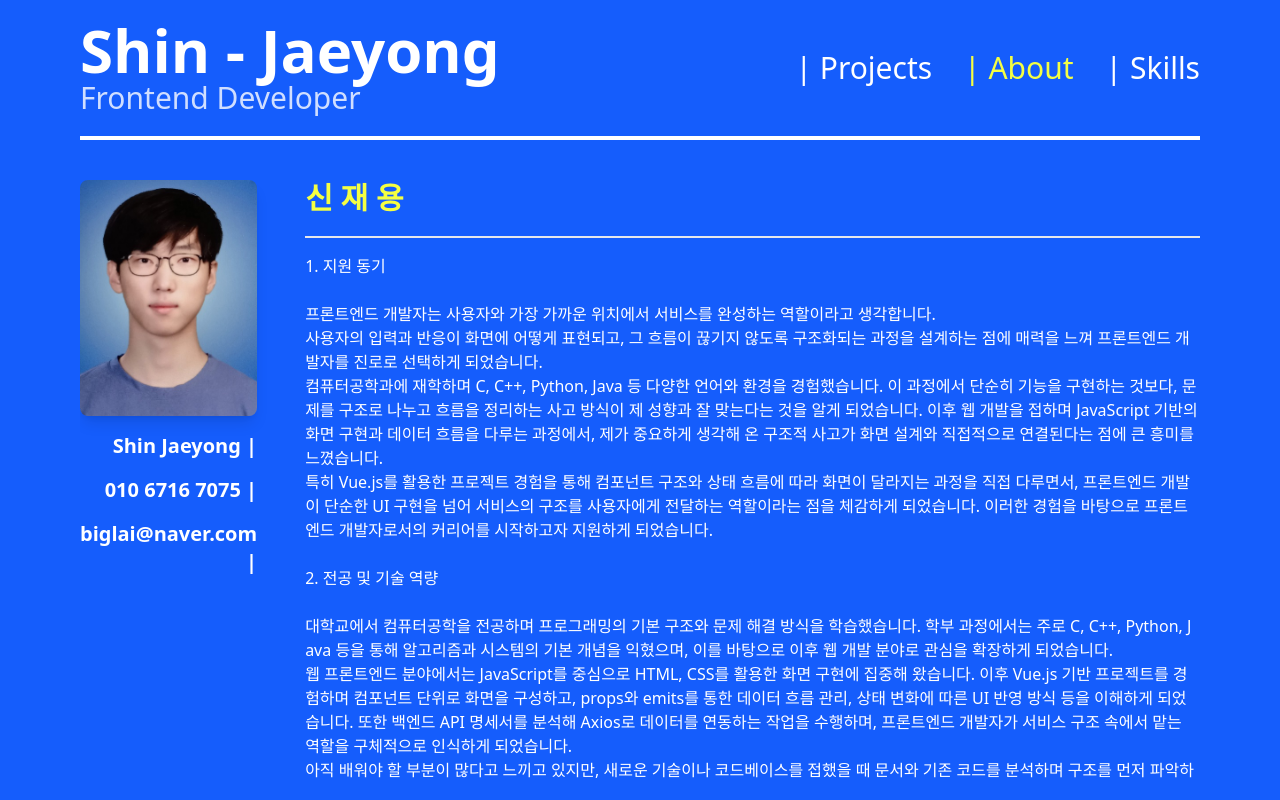
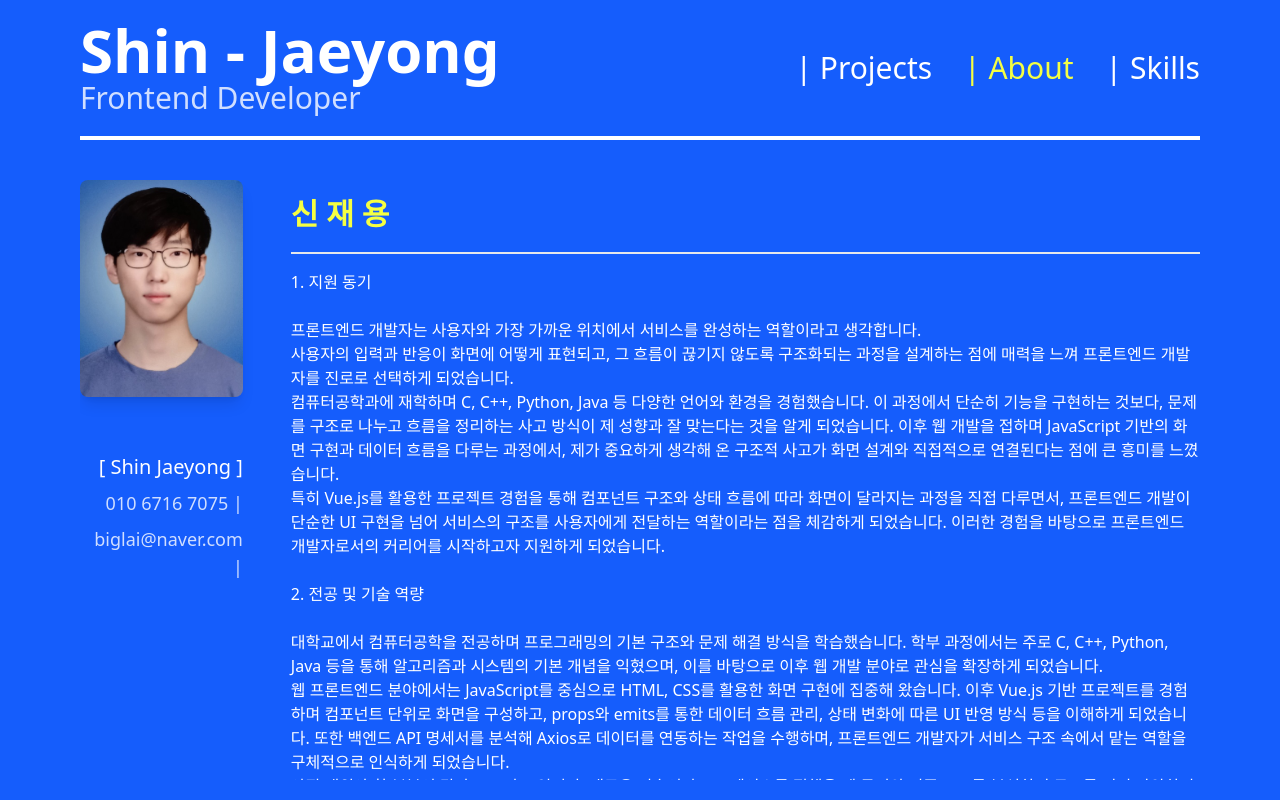
Before and after one commit to FoggyCaligo/Portfolio, a Vue app: page /about in a window 1280 px wide. Built offline with nearby package versions, Linux system fonts and the light colour scheme.

Commit message:
add - About page mobile version

```diff
--- a/src/components/AboutPage/ProfileDesktop.vue
+++ b/src/components/AboutPage/ProfileDesktop.vue
@@ -1,10 +1,29 @@
+<script setup lang="ts">
+  import { useContact } from '../../composables/useContact';
+  import type { ContactItem } from '../../composables/useContact';
+
+  const { copyContact, contacts } = useContact();
+  const btnClass = 'w-full mt-4 text-lg text-right text-white opacity-80 hover:opacity-100 cursor-pointer transition' ;
+
+  const handleClick = (contact: ContactItem) => {
+    if(contact.copyable){
+      copyContact(contact.value);
+    }
+  }
+
+</script>
 
 
 <template>
-  <div class="w-fill h-full">
-    <img src="../../assets/profile_img.jpg" alt="Profile Image" class="w-full h-auto rounded-lg shadow-lg"/>
-    <h1 class="mt-4 text-xl font-bold text-end text-white"> Shin Jaeyong |</h1>
-    <h1 class="mt-4 text-xl font-bold text-end text-white"> 010 6716 7075 |</h1>
-    <h1 class="mt-4 text-xl font-bold text-end text-white"> biglai@naver.com |</h1>
+  <div class="h-full">
+    <img src="../../assets/profile_img.jpg" alt="Profile Image" class="w-48 h-auto rounded-lg shadow-lg"/>
+
+    <div class="flex flex-col justify-end text-white space-y-2 pt-10">
+      <div class="w-full mt-4 text-xl text-white text-right">[ Shin Jaeyong ]</div>
+      <button v-for="contact in contacts" :key="contact.key" type="button" @click="handleClick(contact)" :class="btnClass">
+        {{ contact.value }} |
+      </button>
+    </div>
+
   </div>
 </template>
--- a/src/components/AboutPage/ProfileMobile.vue
+++ b/src/components/AboutPage/ProfileMobile.vue
@@ -1,21 +1,82 @@
 <script setup lang="ts">
-// import { ref } from 'vue';
+import { ref } from 'vue';
+import { useContact } from '../../composables/useContact';
+import BaseModal from '../BaseModal.vue';
+import RowText from '../RowText.vue';
 
-const btnClass = 'w-full h-fit text-center text-lg text-surface p-2';
 
-// const profileInfo = ref({
-//   name: 'Shin Jaeyong',
-//   contact: '010 6716 7075',
-//   email: 'biglai@naver.com'
-// });
+const { copyContact, contacts } = useContact();
+const btnClass = 'w-full h-fit bg-surface rounded-full text-brand text-xl font-semibold my-2';
+type ActiveModal = 'profile' | 'contact' | null;
+
+const activeModal = ref<ActiveModal>(null);
 
 
 </script>
 
 <template>
-  <div class="w-full h-fit flex flex-row">
-    <div :class="btnClass" class="">Profile</div>
-    <div class="">|</div>
-    <div :class="btnClass" class="">Contact</div>
+  <!-- <div class="w-full h-fit flex flex-row ">
+    <div :class="btnClass">Profile</div>
+    <div :class="btnClass">Contact</div>
+  </div> -->
+
+  <div class="w-full flex justify-center gap-2 text-white/80 text-sm">
+    <button
+      :class="btnClass"
+      @click="activeModal = 'profile'"
+    >
+      Profile
+    </button>
+
+    <button
+      :class="btnClass"
+      @click="activeModal = 'contact'"
+    >
+      Contact
+    </button>
+
+    <BaseModal
+      :open="activeModal === 'profile'"
+      @close="activeModal = null"
+    >
+      <div class="p-4">
+        <h2 class="w-full flex justify-center text-lg font-bold mb-10">Profile</h2>
+        <img src="../../assets/profile_img.jpg" alt="Profile Image" class="w-full h-auto rounded-lg shadow-lg mb-4"/>
+        <p class="text-xl text-center mb-4">Shin Jaeyong</p>
+        <RowText title="Birth" content="2001.01.04" />
+        <RowText title="Location" content="서울 관악구 신원로 34" />
+        <RowText title="Major" content="컴퓨터공학" />
+      </div>
+    </BaseModal>
+
+
+    <BaseModal
+      :open="activeModal === 'contact'"
+      @close="activeModal = null"
+    >
+      <div class="p-4 flex flex-col justify-center w-full caret-none select-none" >
+        <h2 class="w-full flex justify-center text-lg font-bold mb-10">Contact</h2>
+
+
+        <div class="flex flex-col">
+          <div class="w-full items-center flex flex-row"
+              v-for="contact in contacts"
+              :key="contact.key"
+              type="button">
+            <div class="w-full h-fit text-black text-center transition font-bold">
+              {{ contact.label }}
+            </div>
+            <div class="w-full h-fit text-brand text-center transition font-bold"
+              @click="contact.copyable ? copyContact(contact.value) : null">
+              {{ contact.value }}
+            </div>
+            <div class="w-full h-fit text-black text-center transition font-bold">
+              복사
+            </div>
+          </div>
+        </div>
+
+      </div>
+    </BaseModal>
   </div>
 </template>
--- /dev/null
+++ b/src/components/BaseModal.vue
@@ -0,0 +1,40 @@
+<script setup lang="ts">
+import { onMounted, onUnmounted, ref } from 'vue';
+
+defineProps<{
+  open: boolean
+}>();
+const emit = defineEmits<{
+  (e: 'close'): void
+}>();
+
+onMounted(() => {
+  document.documentElement.style.overflowY = 'hidden'; // 모달 활성화 시 스크롤 막기
+});
+onUnmounted(() => {
+  document.documentElement.style.overflowY = 'auto'; // 모달 비활성화 시 스크롤 복원
+});
+
+</script>
+
+<template>
+  <Teleport to="body">
+    <div v-if="open" class="fixed inset-0 z-50">
+      <!--overlay-->
+      <div class="absolute inset-0 bg-black/50" @click="emit('close')"></div>
+      <!--modal content-->
+      <div class="absolute bottom-0 left-0 w-full rounded-t-2xl bg-surface p-6 transition">
+      <!-- drag handle -->
+      <div class="mx-auto mb-4 h-1.5 w-10 rounded bg-gray-400/50" />
+      <slot />
+          <!-- optional close -->
+      <button
+        class="mt-6 w-full text-center text-sm text-gray-500"
+        @click="emit('close')"
+      >
+        닫기
+      </button>
+    </div>
+    </div>
+  </Teleport>
+</template>
--- /dev/null
+++ b/src/components/RowText.vue
@@ -0,0 +1,14 @@
+<script setup lang="ts">
+
+const props = defineProps<{
+  title: string
+  content : string
+}>()
+</script>
+
+<template>
+  <div class="w-full flex flex-row">
+    <p class="w-full flex text-end text-gray-500 text-sm">{{ title }}</p>
+    <p class="w-full flex text-start ">{{ content }}</p>
+  </div>
+</template>
--- /dev/null
+++ b/src/composables/useContact.ts
@@ -0,0 +1,40 @@
+// src/composables/useContact.ts
+export type ContactItem = {
+  key: string
+  label: string
+  value: string
+  copyable?: boolean
+}
+
+export const useContact = () => {
+  const contacts: ContactItem[] = [
+    {
+      key: 'phone-personal',
+      label: 'Phone',
+      value: '010 6716 7075',
+      copyable: true,
+    },
+    {
+      key: 'email-personal',
+      label: 'Email',
+      value: 'biglai@naver.com',
+      copyable: true,
+    },
+    // 나중에 여기만 추가
+    // { label: 'Kakao', value: 'xxxx' }
+  ]
+
+  const copyContact = async (value: string) => {
+    try {
+      await navigator.clipboard.writeText(value)
+      alert('복사되었습니다.')
+    } catch {
+      alert('복사에 실패했습니다.')
+    }
+  }
+
+  return {
+    contacts,
+    copyContact,
+  }
+}
--- a/src/pages/AboutPage.vue
+++ b/src/pages/AboutPage.vue
@@ -7,17 +7,16 @@ import ProfileMobile from '../components/AboutPage/ProfileMobile.vue';
 
 <template>
     <div class="flex md:flex-row flex-col overflow-hidden justify-between h-[calc(100dvh-var(--nav-h))]  md:pt-10 pt-0">
-      <div class="md:w-fit md:h-full w-full h-fit">
+      <!-- <div class="md:w-fit md:h-full w-full h-fit"> -->
         <ProfileDesktop class="hidden md:block"/>
         <ProfileMobile class="block md:hidden"/>
-      </div>
+      <!-- </div> -->
 
-      <div>
       <div class="w-full h-full pl-0 md:pl-12 overflow-y-scroll scrollbar-hide">
-          <h3 class="w-full md:text-3xl text-2xl font-bold mb-4 text-yellow border-b-2 pb-5">
+        <h3 class="w-full md:text-3xl text-2xl font-bold my-4 text-yellow border-b-2 pb-5">
           신 재 용
         </h3>
-          <p class="text-surface break-all whitespace-pre-line">
+        <p class="text-surface break-words whitespace-pre-line">
           {{
             `1. 지원 동기
 
@@ -44,7 +43,6 @@ import ProfileMobile from '../components/AboutPage/ProfileMobile.vue';
           `}}
           </p>
       </div>
-      </div>
 
     </div>
 </template>
```
Also changed, not shown: src/components/ProfileModal.vue (deleted). Lines whose indentation alone changed are shown as unchanged.
